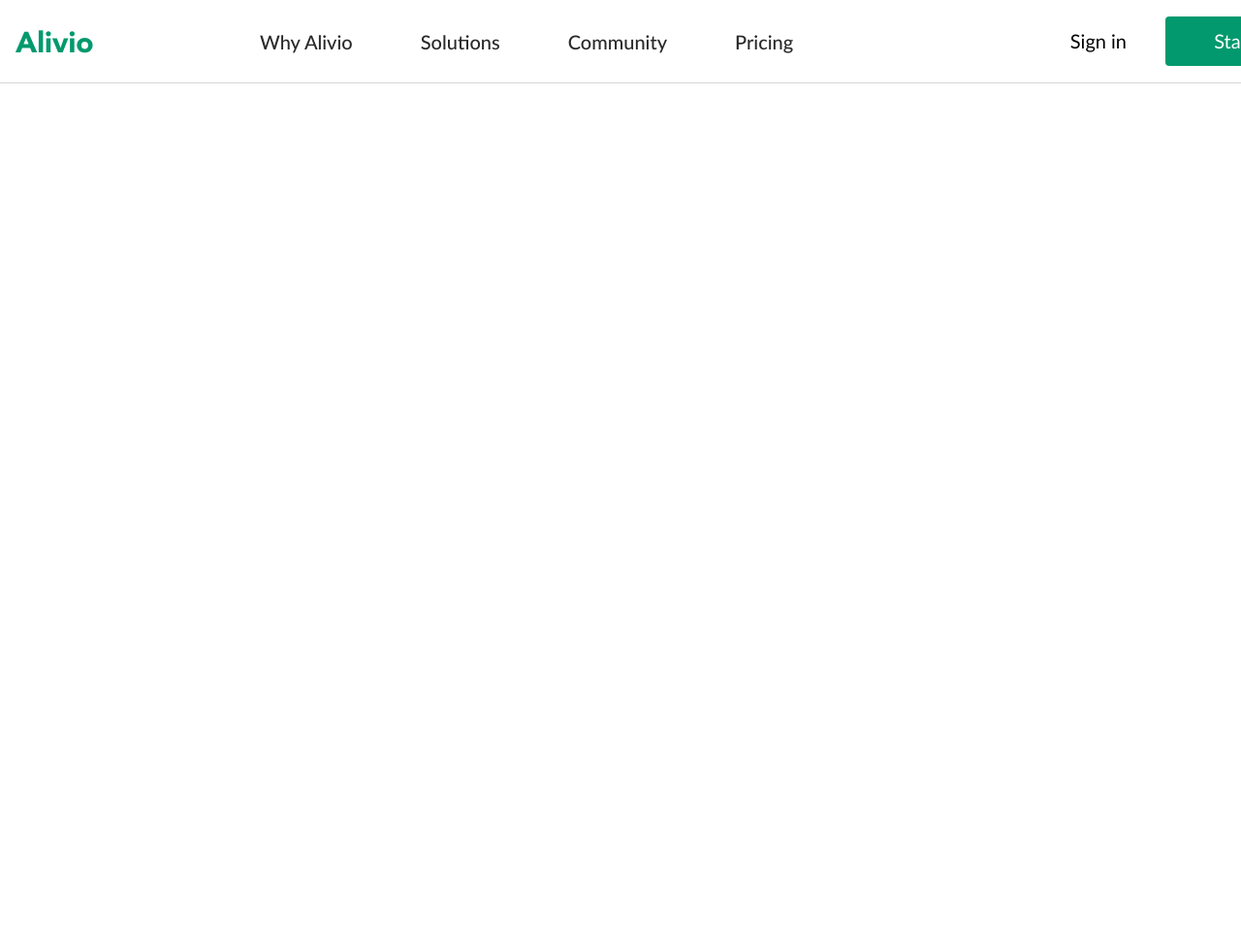
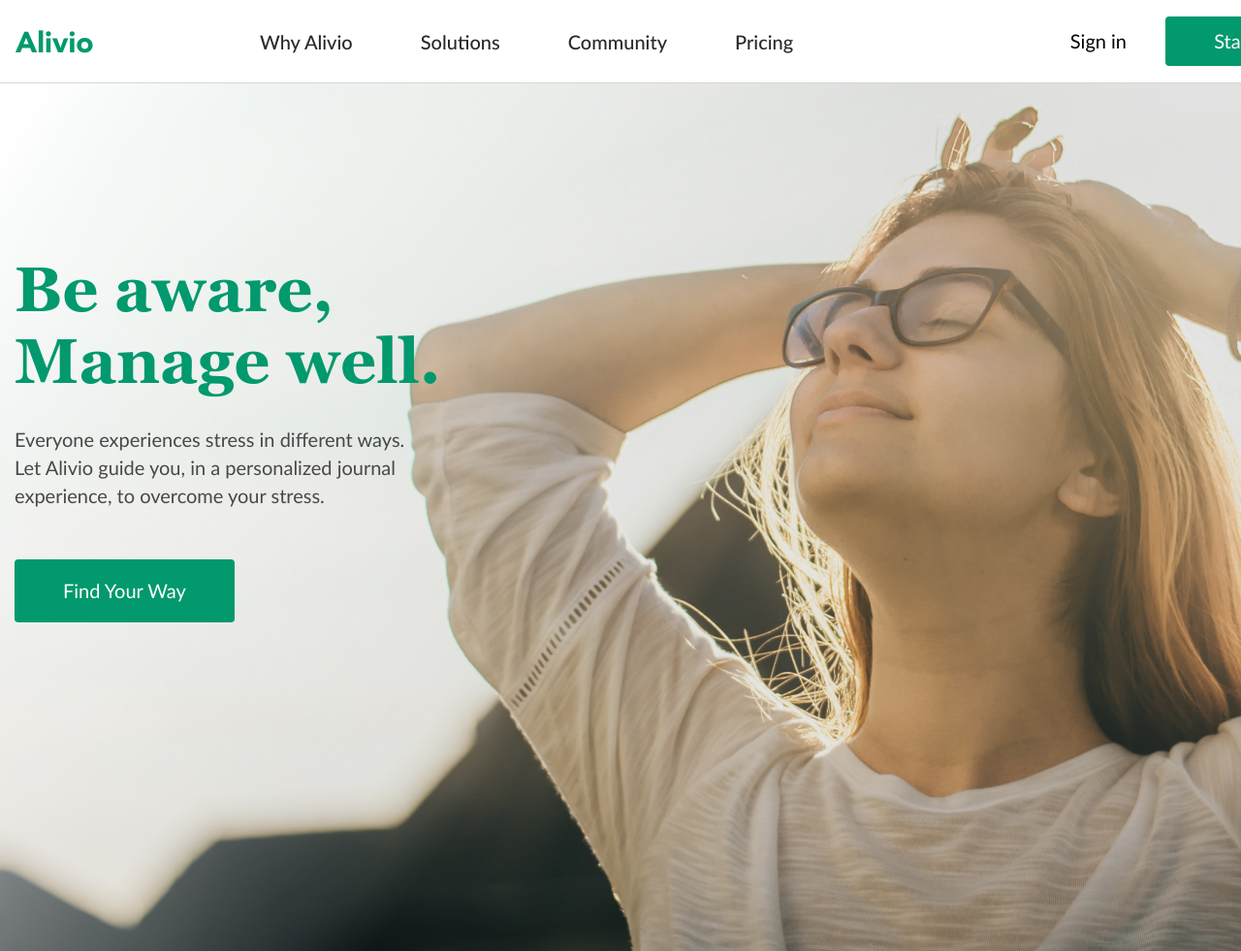
Before and after one commit to Dimalimp/alivio, a plain HTML site: page index.html in a window 1280 px wide. Shown: the top 981 px of the page at 97% size. Before the commit the page ends 800 px from the top, so only its background shows below. Drawn offline with Linux system fonts and the light colour scheme.

Commit message:
feat: add home

```diff
--- /dev/null
+++ b/css/blocks/btn.css
@@ -0,0 +1,25 @@
+.btn,
+a.btn {
+  display: inline-block;
+  height: 51px;
+  line-height: 51px;
+  padding: 0 50px;
+  background-color: #01996d;
+  color: #fff;
+  font-size: 20px;
+  font-weight: 400;
+  border-radius: 4px;
+  transition: opacity 0.2s ease;
+}
+
+.btn:hover,
+a.btn:hover {
+  opacity: 0.8;
+  color: #fff;
+}
+
+.btn-big,
+a.btn-big {
+  height: 65px;
+  line-height: 65px;
+}
--- a/css/blocks/header.css
+++ b/css/blocks/header.css
@@ -37,35 +37,15 @@
   margin-left: auto;
 }
 
-.header-login a {
+.header-login-link {
   color: #000;
   transition: color 0.2s ease;
 }
 
-.header-login a:not(:last-child) {
+.header-login-link:not(:last-child) {
   margin-right: 35px;
 }
 
-.header-login a:hover {
+.header-login-link:hover {
   color: #01996d;
 }
-
-.btn,
-a.btn {
-  display: inline-block;
-  height: 51px;
-  line-height: 51px;
-  padding: 0 50px;
-  background-color: #01996d;
-  color: #fff;
-  font-size: 20px;
-  font-weight: 400;
-  border-radius: 4px;
-  transition: opacity 0.2s ease;
-}
-
-.btn:hover,
-a.btn:hover {
-  opacity: 0.8;
-  color: #fff;
-}
--- /dev/null
+++ b/css/blocks/home.css
@@ -0,0 +1,39 @@
+.home {
+  padding: 175px 0;
+  min-height: 895px;
+  position: relative;
+}
+
+.home-content {
+  max-width: 440px;
+}
+
+.home-heading {
+  color: #01996d;
+  font-family: "Georgia", serif;
+  font-weight: 700;
+  font-size: 65px;
+  margin-bottom: 30px;
+}
+
+.home-text {
+  color: #484848;
+  line-height: 144.5%;
+  margin-bottom: 52px;
+  max-width: 430px;
+}
+
+.home-bg-img {
+  position: absolute;
+  left: 0;
+  top: 0;
+  width: 100%;
+  height: 100%;
+  z-index: -1;
+}
+
+.home-bg-img img {
+  width: 100%;
+  height: 100%;
+  object-fit: cover;
+}
--- a/index.html
+++ b/index.html
@@ -8,7 +8,9 @@
     <link rel="stylesheet" href="./css/base.css" />
     <link rel="stylesheet" href="./css/reset.css" />
     <!-- Blocks -->
+    <link rel="stylesheet" href="./css/blocks/btn.css" />
     <link rel="stylesheet" href="./css/blocks/header.css" />
+    <link rel="stylesheet" href="./css/blocks/home.css" />
     <!-- Fonts -->
     <link rel="stylesheet" href="./css/fonts/Georgia/stylesheet.css" />
     <link rel="stylesheet" href="./css/fonts/Lato/stylesheet.css" />
@@ -29,11 +31,35 @@
             </ul>
           </nav>
           <div class="header-login">
-            <a href="#">Sign in</a>
+            <a href="#" class="header-login-link">Sign in</a>
             <a href="#" class="btn">Start Trial</a>
           </div>
         </div>
       </div>
     </header>
+
+    <main>
+      <!-- Home -->
+      <section class="home">
+        <div class="container">
+          <div class="home-content">
+            <h1 class="home-heading">Be aware, Manage well.</h1>
+            <div class="home-text">
+              <p>
+                Everyone experiences stress in different ways. Let Alivio guide
+                you, in a personalized journal experience, to overcome your
+                stress.
+              </p>
+            </div>
+            <div class="home-btn">
+              <a href="#" class="btn btn-big">Find Your Way</a>
+            </div>
+          </div>
+        </div>
+        <div class="home-bg-img">
+          <img src="./img/home/bg.jpg" alt="Background cover" />
+        </div>
+      </section>
+    </main>
   </body>
 </html>
```
Also changed, not shown: img/home/bg.jpg (added), 1 other file.
